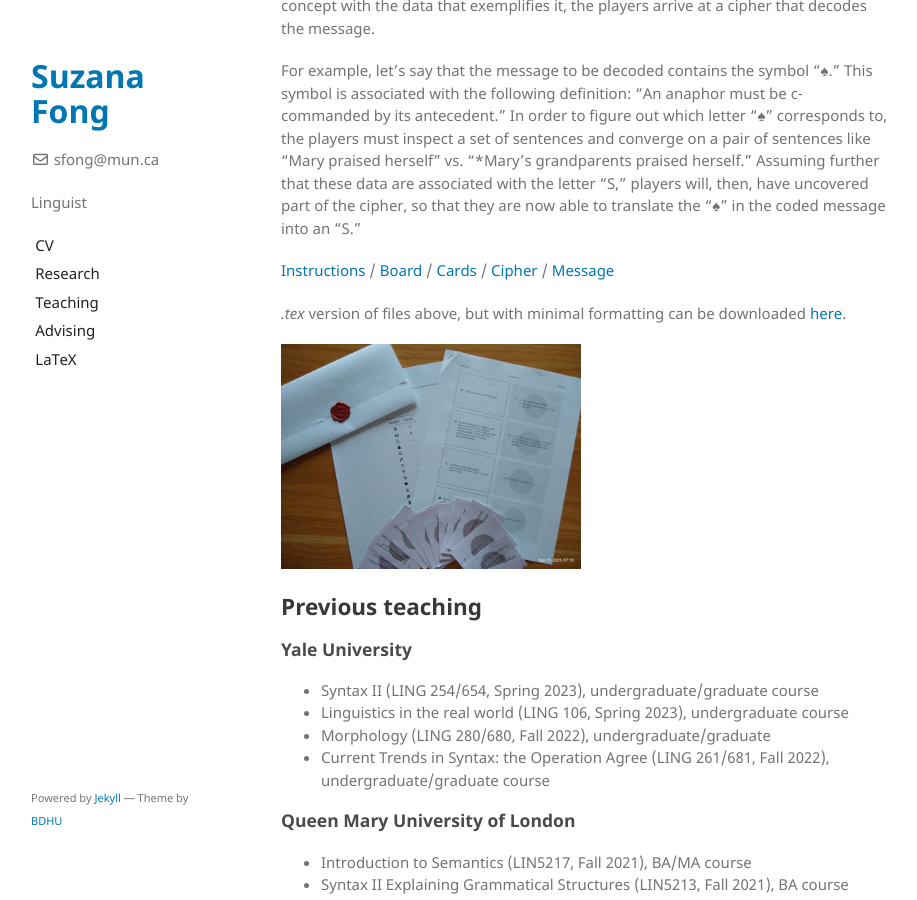
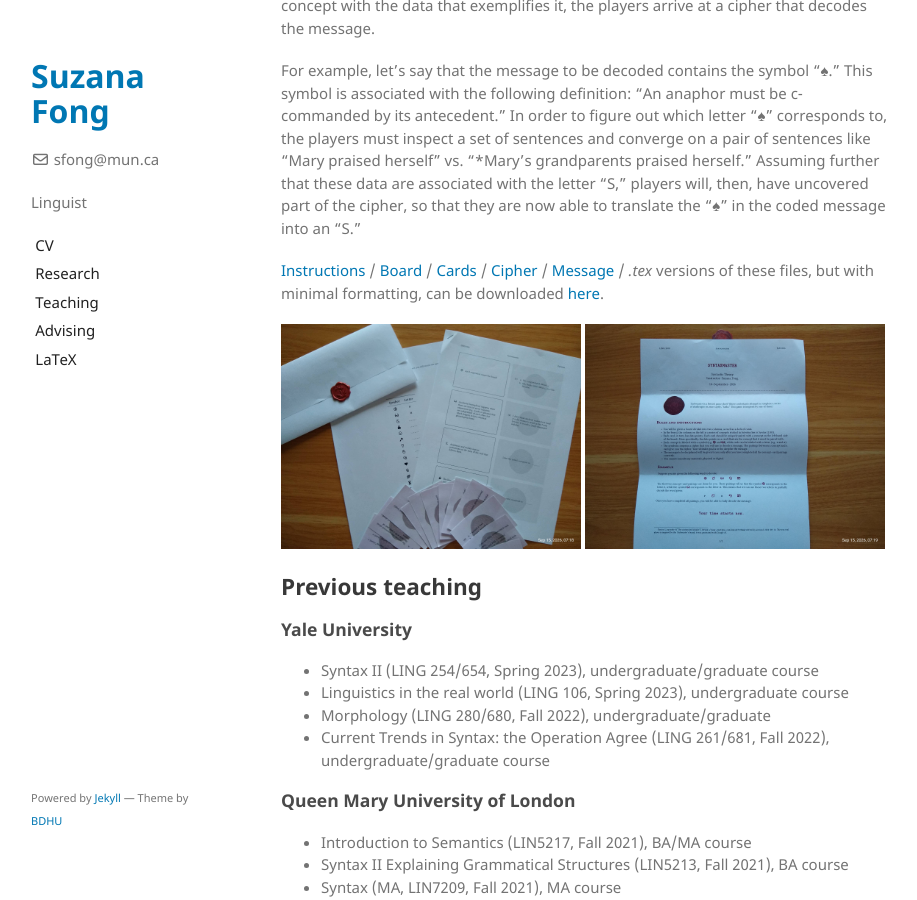
Before and after one commit to sznfng/sznfng.github.io, a Jekyll site: the page built from teaching.md, in a window 1280 px wide and 900 px high, scrolled down 720 px. Shown: the whole window, without its empty margins (179-1096 px from the left). Built offline with Jekyll 4.4.1, drawn with Linux system fonts in a browser that asks for light colours.

Commit message:
Update teaching.md

```diff
--- a/teaching.md
+++ b/teaching.md
@@ -28,11 +28,9 @@ Ultimately, the goal of the game is to decipher a message. But this is just a pr
 
 For example, let's say that the message to be decoded contains the symbol "♠." This symbol is associated with the following definition: "An anaphor must be c-commanded by its antecedent." In order to figure out which letter "♠" corresponds to, the players must inspect a set of sentences and converge on a pair of sentences like "Mary praised herself" vs. "*Mary's grandparents praised herself." Assuming further that these data are associated with the letter "S," players will, then, have uncovered part of the cipher, so that they are now able to translate the "♠" in the coded message into an "S."
 
-[Instructions](files/syntaxmaster/3100_Syntactic_Theory_F26_syntaxmaster_instructions.pdf) / [Board](files/syntaxmaster/3100_Syntactic_Theory_F26_syntaxmaster_board.pdf) / [Cards](files/syntaxmaster/3100_Syntactic_Theory_F26_cards.pdf) / [Cipher](files/syntaxmaster/3100_Syntactic_Theory_F26_syntaxmaster_cipher.pdf) / [Message](files/syntaxmaster/3100_Syntactic_Theory_F26_syntaxmaster_message.pdf)
+[Instructions](files/syntaxmaster/3100_Syntactic_Theory_F26_syntaxmaster_instructions.pdf) / [Board](files/syntaxmaster/3100_Syntactic_Theory_F26_syntaxmaster_board.pdf) / [Cards](files/syntaxmaster/3100_Syntactic_Theory_F26_cards.pdf) / [Cipher](files/syntaxmaster/3100_Syntactic_Theory_F26_syntaxmaster_cipher.pdf) / [Message](files/syntaxmaster/3100_Syntactic_Theory_F26_syntaxmaster_message.pdf) / *.tex* versions of these files, but with minimal formatting, can be downloaded [here](https://www.overleaf.com/read/rhjtpdyqfcpr#3abd32).
 
-*.tex* version of files above, but with minimal formatting can be downloaded [here](https://www.overleaf.com/read/rhjtpdyqfcpr#3abd32).
-
-<img src="files/syntaxmaster/IMG_20260915_071833833.jpg" width="300">
+<img src="files/syntaxmaster/IMG_20260915_071833833.jpg" width="300"> <img src="files/syntaxmaster/IMG_20260915_071911699.jpg" width="300">
 
 ## Previous teaching
 
```
